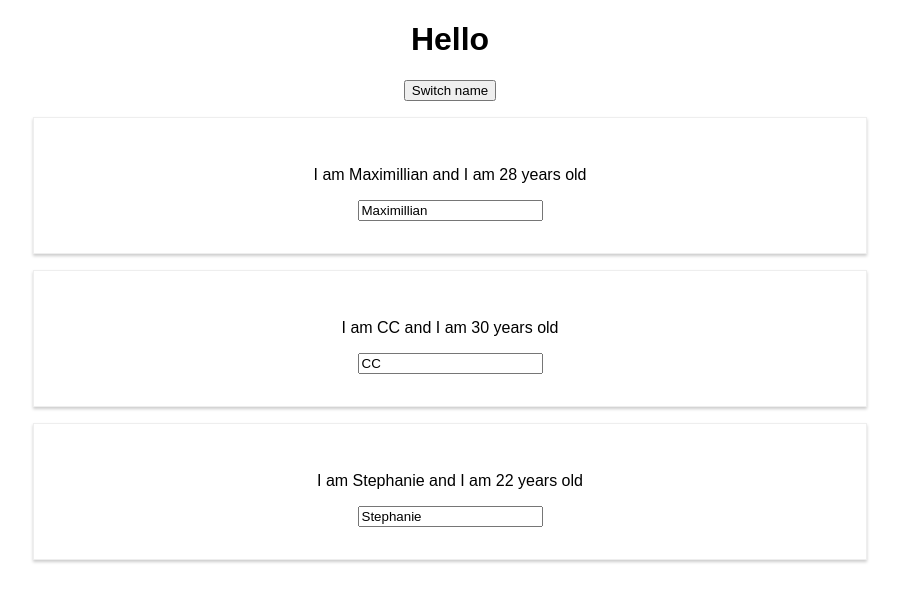
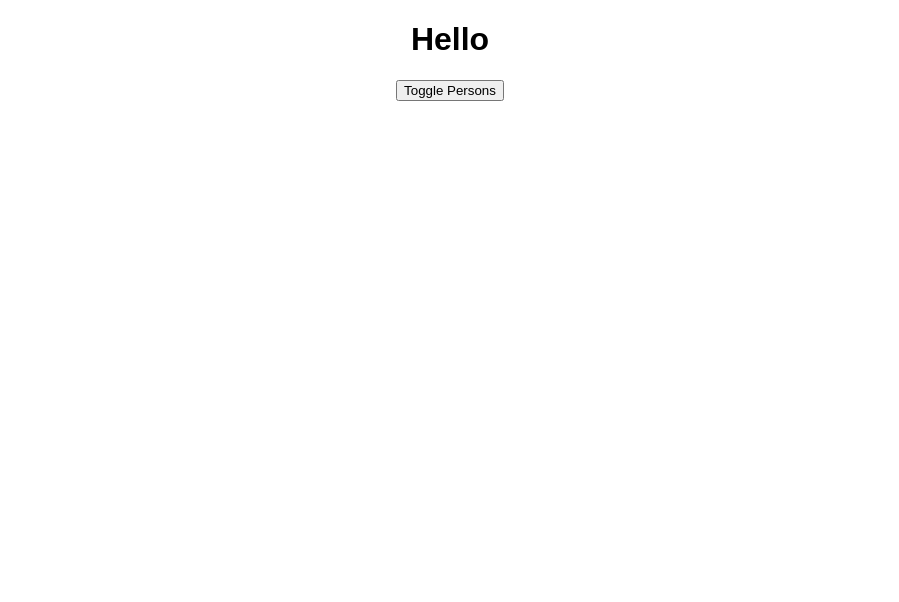
Before and after one commit to cecenz/cece-react-udemy, a React (Create React App) app: page / in a window 1280 px wide. Shown: the top 602 px of the page, without its empty margins (190-1089 px from the left). Built offline with nearby package versions, Linux system fonts and the light colour scheme.

Commit message:
creating dynamic list that can be removed or changed on the fly

```diff
--- a/src/App.js
+++ b/src/App.js
@@ -5,50 +5,77 @@ import Person from './Person/Person'
 class App extends Component {
     state = {
         persons: [
-      { name: 'Maximillian', age: 28 },
-      { name: 'CC', age: 30 },
-      { name: 'Stephanie', age: 22 }
-    ]
+            { id: 'agesg', name: 'Maximillian', age: 28 },
+            { id: 'afgaeg', name: 'CC', age: 30 },
+            { id: 'sethaeha', name: 'Stephanie', age: 22 }
+        ],
+        showPersons: false
     };
 
-  switchNameHandler = (newName) => {
-    // console.log('was clicked');
-    // DON'T DO THIS - this.state.persons[0].name = 'cc';
-    this.setState({
-      persons: [
-        { name: newName, age: 28 },
-        { name: 'CC', age: 30 },
-        { name: 'Stephanie', age: 22 }
-      ]
-    })
+    deletePersonHandler = (personIndex) => {
+        /* Without the slice, we are manipulating the original
+        source of truth - not good practice, so using slice
+        will create a copy you can update. */
+
+        // const persons = this.state.persons.slice();
+
+        /* OR
+        you can use the spread operator
+        */
+        const persons = [...this.state.persons];
+
+        persons.splice(personIndex, 1);
+        this.setState({persons: persons});
     }
 
-  changeNameHander = (event) => {
-    this.setState({
-      persons: [
-        { name: 'Maximillian', age: 28 },
-        { name: event.target.value, age: 30 },
-        { name: 'Stephanie', age: 22 }
-      ]
+    changeNameHander = (event, id) => {
+        // Locate the person that we want to update
+        const personIndex = this.state.persons.findIndex(p => {
+            return p.id === id;
         })
+        // Manipulating the current state:
+        // const person = this.state.persons[personIndex];
+
+        // Creating a 'copy' of the particular person we want to manipulate
+        const person = {
+            ...this.state.persons[personIndex]
+        };
+        person.name = event.target.value;
+        // Create a copy of the persons object
+        const persons = [...this.state.persons];
+        // Insert our new manipulated person name
+        persons[personIndex] = person;
+        // Return the new object with the new name
+        this.setState( {persons: persons} );
+    }
+
+    togglePersonHandler = () => {
+        const doesShow = this.state.showPersons;
+        this.setState({showPersons: !doesShow});
     }
 
     render() {
+
+        let persons = null;
+        if (this.state.showPersons) {
+            persons = (
+                <div>
+                {this.state.persons.map((person, index) => {
+                    return <Person
+                    click={() => this.deletePersonHandler(index)}
+                    name={person.name}
+                    age={person.age}
+                    key={person.id}
+                    change={(event) => this.changeNameHander(event, person.id)} />
+                })}
+                </div>
+            );
+        }
         return (
             <div className="App">
                 <h1>Hello</h1>
-        <button onClick={() => this.switchNameHandler()}>Switch name</button>
-        <Person
-          name={this.state.persons[0].name}
-          age={this.state.persons[0].age} />
-        <Person
-          name={this.state.persons[1].name}
-          age={this.state.persons[1].age}
-          changeName={this.changeNameHander}/>
-        <Person
-          name={this.state.persons[2].name}
-          age={this.state.persons[2].age}
-          click={this.switchNameHandler.bind(this, 'bae')} />
+                <button onClick={this.togglePersonHandler}>Toggle Persons</button>
+                {persons}
             </div>
         );
     }
--- a/src/Person/Person.js
+++ b/src/Person/Person.js
@@ -6,7 +6,7 @@ const person = (props) => {
         <div className='person'>
             <p onClick={props.click}>I am {props.name} and I am {props.age} years old</p>
             <p>{props.children}</p>
-            <input type="text" onChange={props.changeName} value={props.name}  />
+            <input type="text" onChange={props.change} value={props.name}  />
         </div>
     )
 }
```
Also changed, not shown: 1 other file (tests, documents, lock files or other folders). Lines whose indentation alone changed are shown as unchanged.
